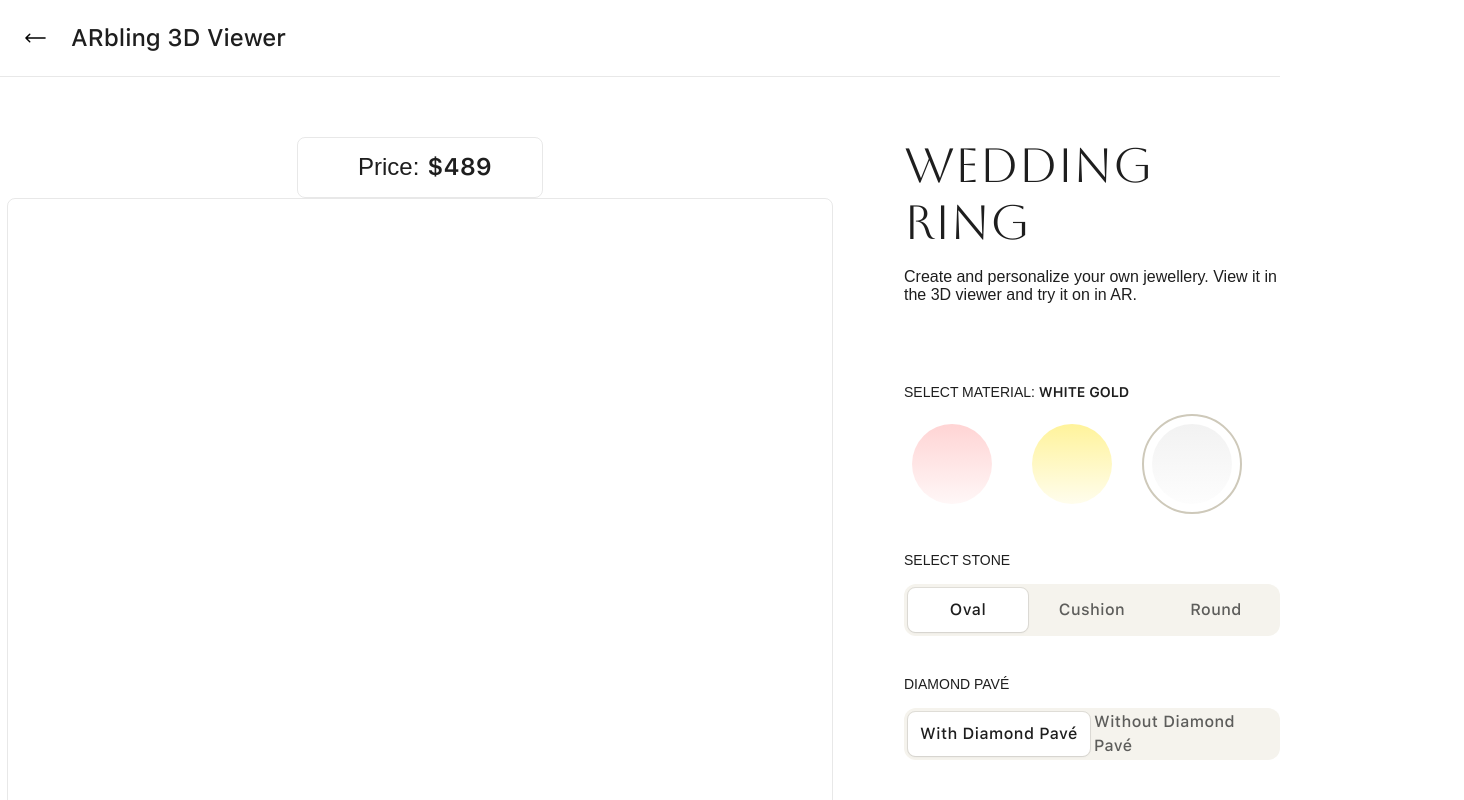
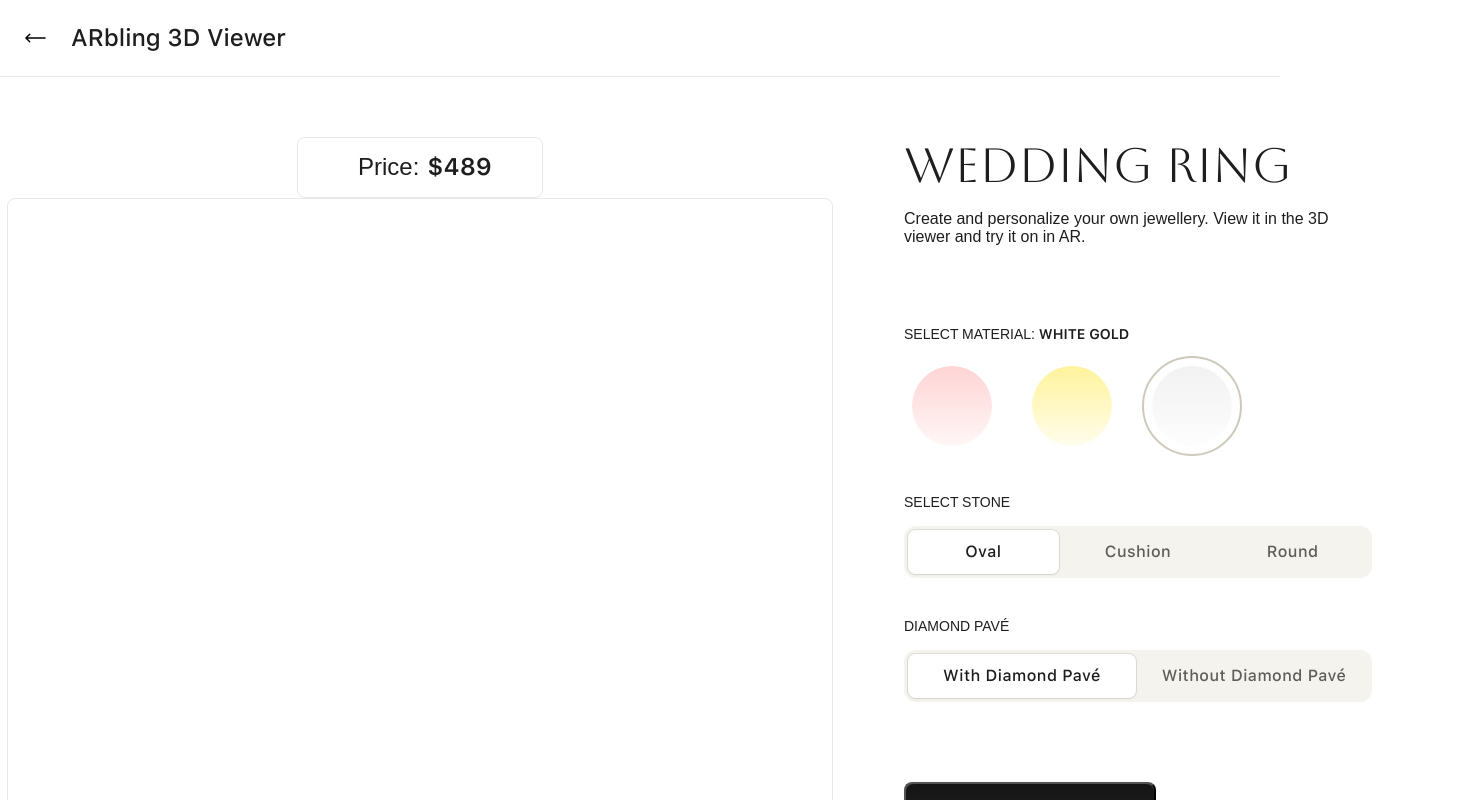
Before and after one commit to barinio/internal-jewerly-configurator, a React (Vite) app: page / in a window 1280 px wide. Shown: the top 800 px of the page, 1464 px wide, since content can reach past the window. Built offline with nearby package versions, Linux system fonts and the light colour scheme; no server answers; a web font is replaced by a local one.

Commit message:
style: center page content
Added and adjusted styles to center the main page content both vertically and horizontally for better visual balance.

```diff
--- a/src/App.css
+++ b/src/App.css
@@ -12,14 +12,20 @@
 }
 
 header{
-    display: flex;
-
+    width: 100%;
     padding: 24px ;
     position: relative;
+}
 
-    align-items: center
+.headerContainer{
+    display: flex;
+    align-items: center;
+
+    width: 1440px;
+    margin: auto;
 
 }
+
 header:before{
     content: "";
     position: absolute;
@@ -39,9 +45,14 @@ header:before{
 }
 
 .main{
+
+}
+.mainContainer{
     display: flex;
+    gap: 64px;
 
-    gap: 64px;
+    width: 1440px;
+    margin: auto;
 }
 
 .section{
--- a/src/App.jsx
+++ b/src/App.jsx
@@ -18,12 +18,15 @@ function App() {
     return (
         <>
             <header>
-                <a className="back-link">
+                <div className="headerContainer">
+                <a className="backLink">
                     <img src={leftArrow} alt="img" height={24}/>
                 </a>
                 <p className='headerText'>ARbling 3D Viewer</p>
-            </header>
+                </div>
+                </header>
             <main className="main">
+                <div className="mainContainer">
                 <ModelSection />
 
                 <section className="section productInfo">
@@ -41,6 +44,8 @@ function App() {
                         Add to cart ($489)
                     </button>
                 </section>
+                </div>
+
             </main>
         </>
     )
--- a/src/index.css
+++ b/src/index.css
@@ -102,7 +102,6 @@ label {
 body{
   font-family: "SF Pro", sans-serif;
 
-  max-width: 1440px;
   height: 100vh;
 
   color: var(--dark-matter);
```
